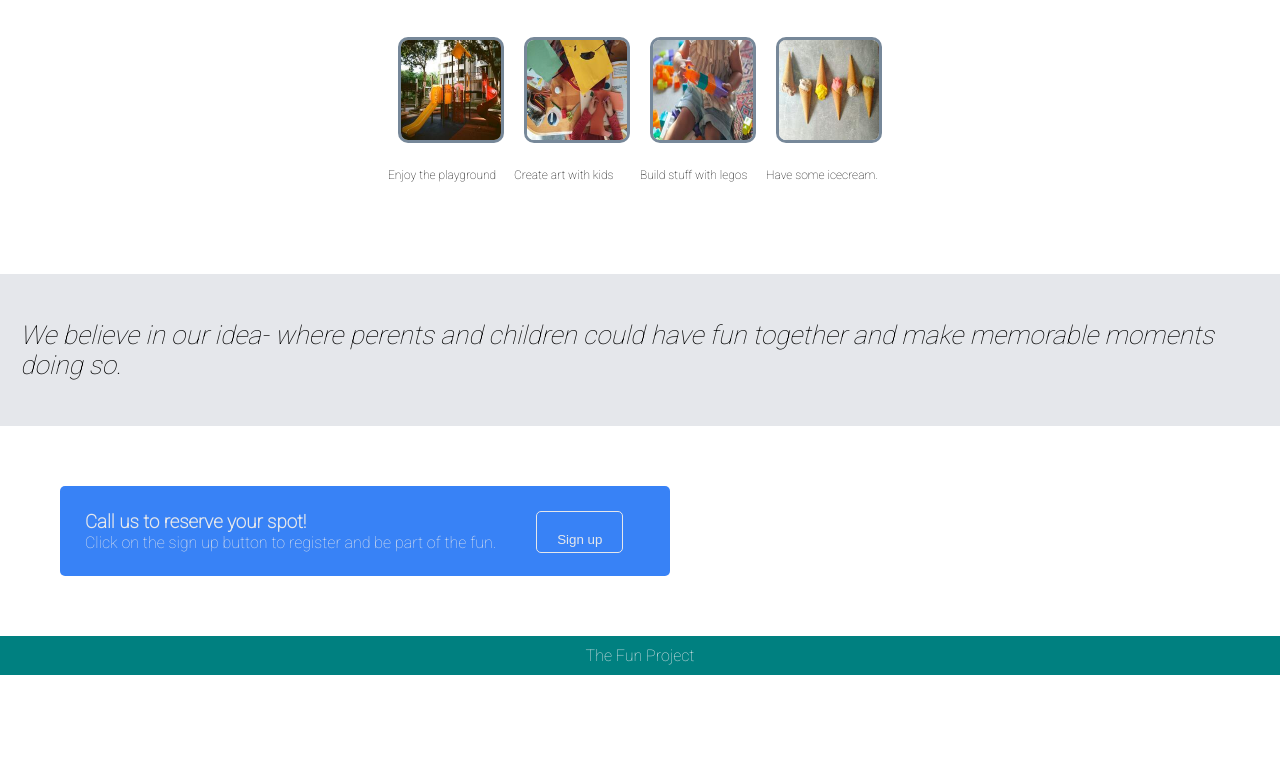
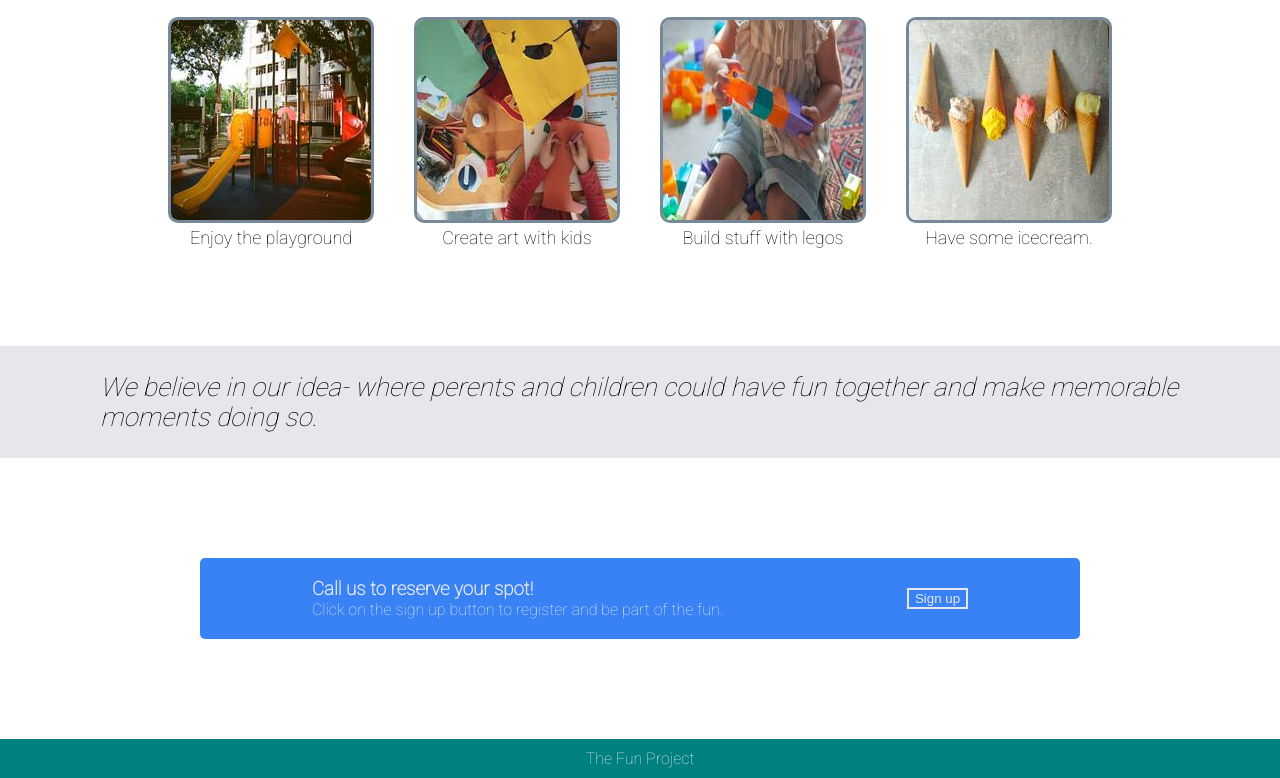
Before and after one commit to AmyMaloy/Hello-Baby, a plain HTML site: page index.html in a window 1280 px wide. Shown: the part 500-1278 px from the top of the page. Before the commit the page ends 1175 px from the top, so only its background shows below. Drawn offline with Linux system fonts and the light colour scheme.

Commit message:
changed styles and updated  image files

```diff
--- a/index.html
+++ b/index.html
@@ -16,26 +16,26 @@
          Welcome to our Hello Baby website click the button to sign up for our fun parent & child activities.</p>
         <button class="sign-up-button" type="button">Sign up</button>
      </div>
-     <img class="hero-image" src="/images/sand.jpg">
+     <img class="hero-image" src="images/sand.jpg">
     </div>
 </div>
  <div class="cards-wrapper">
      <h2> The funday Information</h2>
      <div class="card-container">
         <div class="card">
-            <img class="card-image" src="/images/playground_1_200x200.jpg">
+            <img class="card-image" src="images/playground_1_200x200.jpg">
             <p class="card-subtext">Enjoy the playground</p>
         </div>
         <div class="card">
-            <img class="card-image" src="/images/art_1_200x200.jpg">
+            <img class="card-image" src="images/art_1_200x200.jpg">
             <p class="card-subtext">Create art with kids</p>
         </div>
         <div class="card">
-            <img class="card-image" src="/images/legos_200x200.jpg">
+            <img class="card-image" src="images/legos_200x200.jpg">
             <p class="card-subtext">Build stuff with legos</p>
         </div>
         <div class="card">
-            <img class="card-image" src="/images/icecream_1_200x200.jpg">
+            <img class="card-image" src="images/icecream_1_200x200.jpg">
             <p class="card-subtext">Have some icecream.</p>
         </div>
     </div>
--- a/style.css
+++ b/style.css
@@ -43,7 +43,6 @@ h1 {
 
 .cards-wrapper {
     margin: 80px;
-    font-size: 12px;
 }
 
 h2 {
@@ -52,6 +51,7 @@ h2 {
     color: black;
     text-align: center;
     margin-top: -50px;
+    margin-bottom: 0;
 }
 
 .card-container {
@@ -62,22 +62,24 @@ h2 {
 }
 
 .card-image {
-    width: 100px;
-    height: 100px;
-    margin: 10px;
+    width: 200px;
+    height: 200px;
+    margin: 20px;
+    margin-bottom: 0;
     border-radius: 10px;
     border: solid lightslategray;
 }
 
-.card-subtexts {
-    font-size: 10px;
+.card-subtext {
+    margin-top: 0;
+   font-size: 18px;
    text-align: center;
-   margin-top: 0;
 }
 
 .quote-wrapper{
     background-color: #E5E7EB;
-    padding: 20px 20px;
+    padding-left: 100px;
+    padding-right: 100px;
 }
 
 .quote-text {
@@ -87,46 +89,36 @@ h2 {
 }
 
 .call-to-action-wrapper {
-    margin: 60px;
+    margin: 100px;
 }
 
 .call-to-action-container {
     background-color: #3882F6;
-    color: #E5E7EB;
-    width: 600px;
-    height: 80px;
-    margin: 0px;
-    padding: 5px;
     display: flex;
-    justify-items: center;
-    border: none;
+    justify-content: space-around;
+    align-items: center;
+    margin-left: 100px;
+    margin-right: 100px;
     border-radius: 5px;
-}
-
-.call-to-action-card {
     padding: 20px;
-    margin: 0;
-    align-items: center;
 }
 
 h3 {
-    margin-top: 0px;
-    margin-bottom:0;
+    color: #E5E7EB;
+    margin: 0;
+    padding:0;
 }
 
 .call-to-action-text {
-    padding: 0px;
+    color: #E5E7EB;
+    padding: 0;
     margin: 0;
 }
 
 .sign-up-button-second {
     background-color: #3882F6;
     color: #E5E7EB;
-    border-radius: 5px;
-    border: 1px solid #E5E7EB;
-    align-items: center;
-    margin: 20px;
-    padding: 20px;
+    border: 2px solid #E5E7EB;
 }
 
 .footer {
@@ -137,6 +129,4 @@ h3 {
     justify-content: center;
     padding: 10px;
     margin: 0px;
-
-
 }
```
Also changed, not shown: 1 other file.
